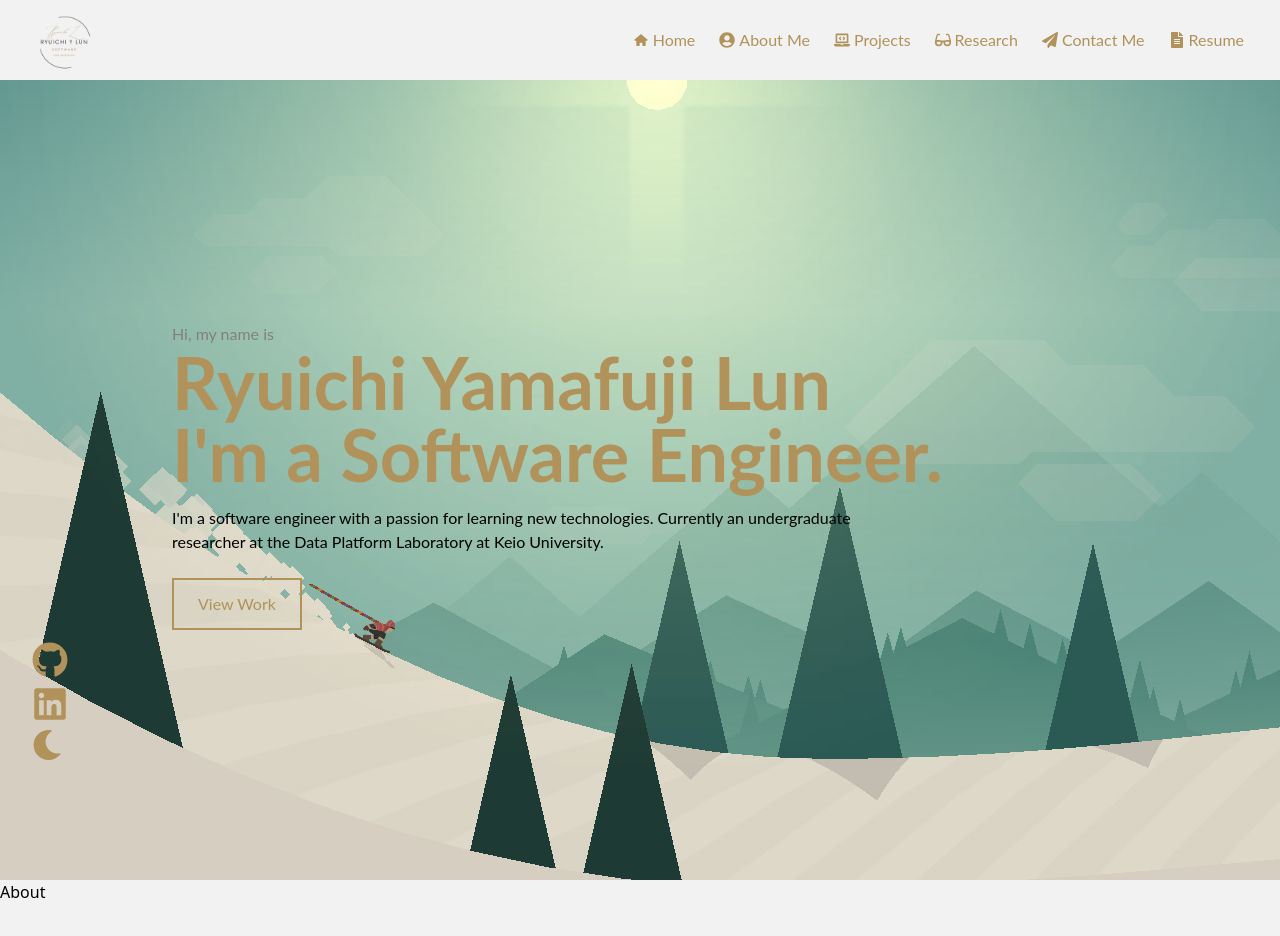
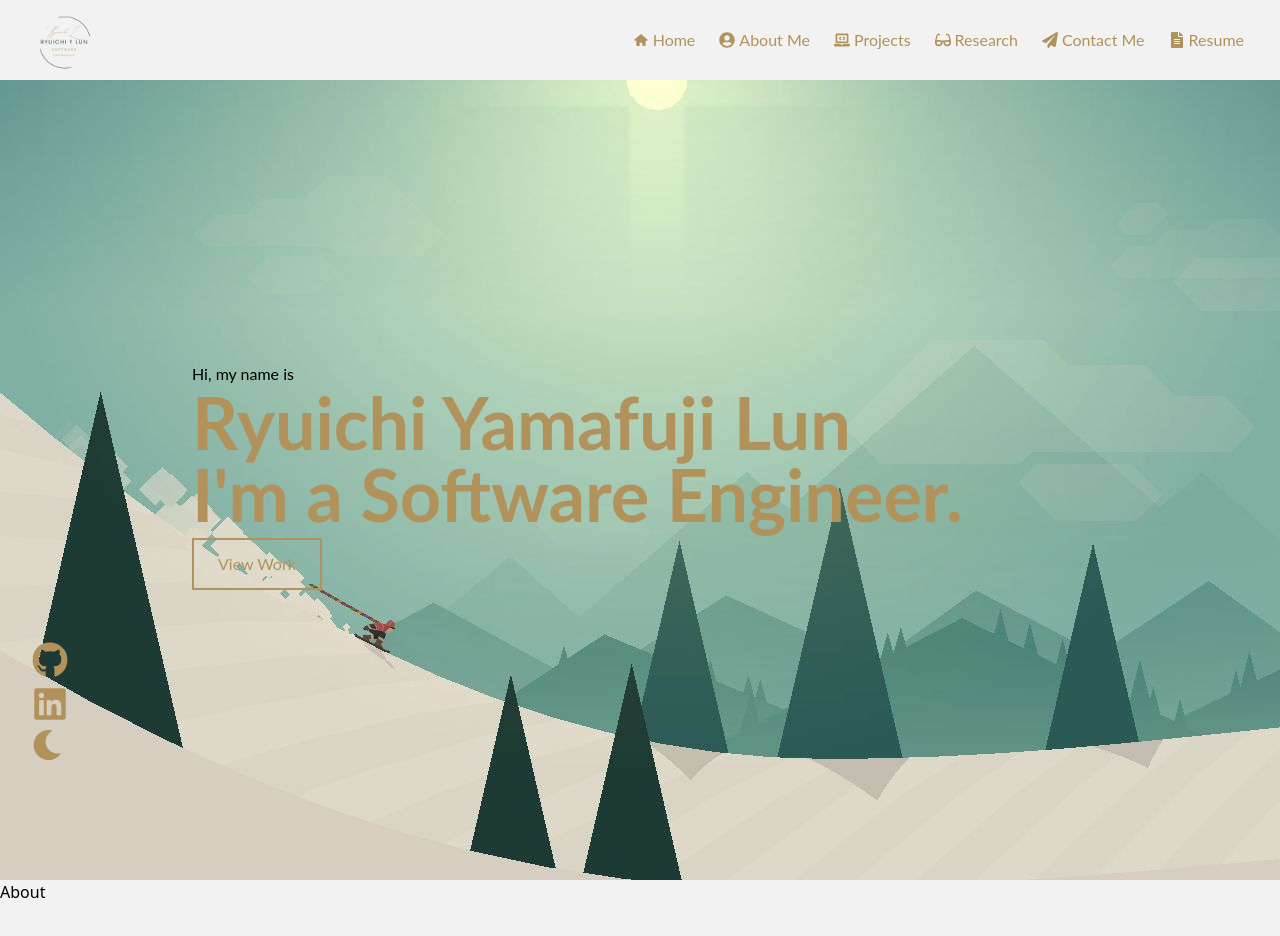
Before and after one commit to Ryuichi-Yamafuji-Lun/Portfolio, a React (Create React App) app: page / in a window 1280 px wide. Shown: the top 936 px of the page. Built offline with nearby package versions, Linux system fonts and the light colour scheme.

Commit message:
Update Home.jsx

```diff
--- a/src/pages/Home.jsx
+++ b/src/pages/Home.jsx
@@ -2,18 +2,14 @@
 
 const Home = () => {
   return (
-    <div name='home' className='w-full h-screen font-lato bg-test-pattern'>
+    <div name='home' className='w-full h-screen font-lato bg-test-pattern pl-10'>
       <div className='max-w-[1000px] mx-auto px-8 flex flex-col justify-center h-full'>
-        <p className="text-[#808080]">Hi, my name is</p>
-        <h1 className='text-4xl text-line-white sm:text-7xl font-bold'>
+        <p className="text-black"> Hi, my name is</p>
+        <p className='text-4xl text-line-white font-bold sm:text-7xl'>
           Ryuichi Yamafuji Lun
-        </h1>
-        <h2 className='text-3xl text-line-white sm:text-7xl font-bold'>
+        </p>
+        <p className='text-3xl text-line-white sm:text-7xl font-bold'>
           I'm a Software Engineer.
-        </h2>
-        <p className='py-4 max-w-[700px] text-black'>
-          I'm a software engineer with a passion for learning new technologies.
-          Currently an undergraduate researcher at the Data Platform Laboratory at Keio University.
         </p>
         <div>
           <button className='text-line-white group border-2 border-line-white px-6 py-3 my-2 flex items-center hover:bg-black'>
```
